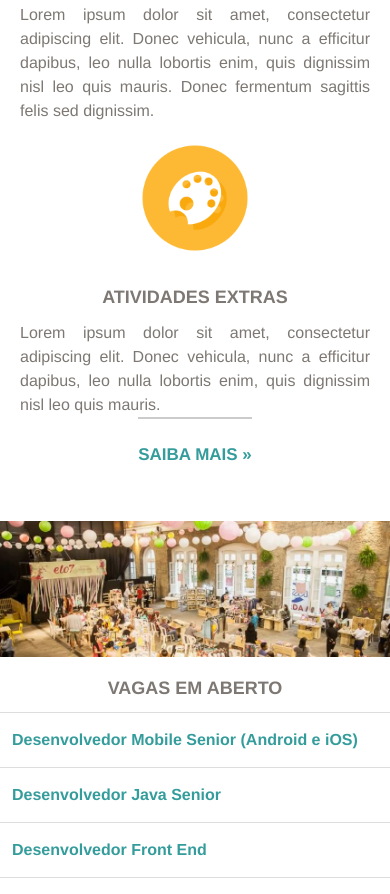
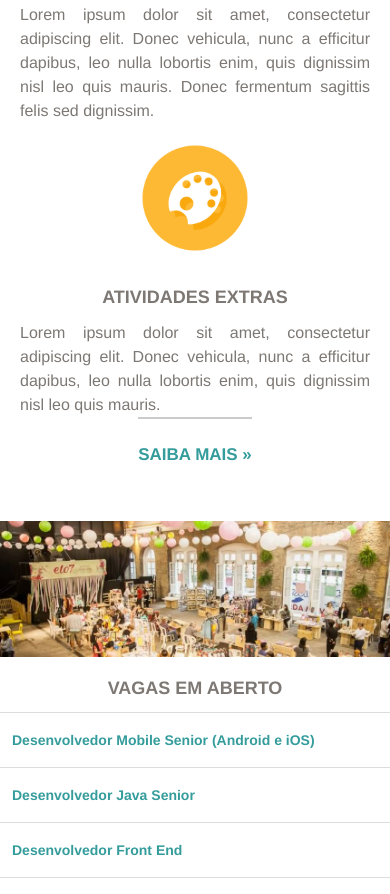
Before and after one commit to vespa/teste-elo7, a website: page app/index.html in a window 390 px wide. Shown: the part 1628-2522 px from the top of the page. Drawn offline with Linux system fonts and the light colour scheme.

Commit message:
voltando a minificação e ajustes menores

```diff
--- a/Gulpfile.js
+++ b/Gulpfile.js
@@ -41,7 +41,7 @@ gulp.task('styles', function () {
       './dev/style/main.scss'
     ])
     .pipe(sass())
-  //  .pipe(minifyCss())
+    .pipe(minifyCss())
     .pipe(gulp.dest('./app/style/'))
 });
 //
--- a/dev/style/main.scss
+++ b/dev/style/main.scss
@@ -3,7 +3,7 @@
 @import "base";
 @import "sprites";
 @import "layout";
-@media (max-width: 900px) {
+@media (max-width: 700px) {
   @import "mobile/base";
   @import "mobile/layout";
   @import "mobile/sprites";
--- a/dev/style/mobile/layout.scss
+++ b/dev/style/mobile/layout.scss
@@ -80,7 +80,7 @@
           border-top:1px solid #ddd;
           a{
             padding: 6px 12px;
-            font-size: 16px;
+            font-size: 14px;
             font-weight: bold;
             span.local{
               float:none;
```
Also changed, not shown: app/style/main.css.
